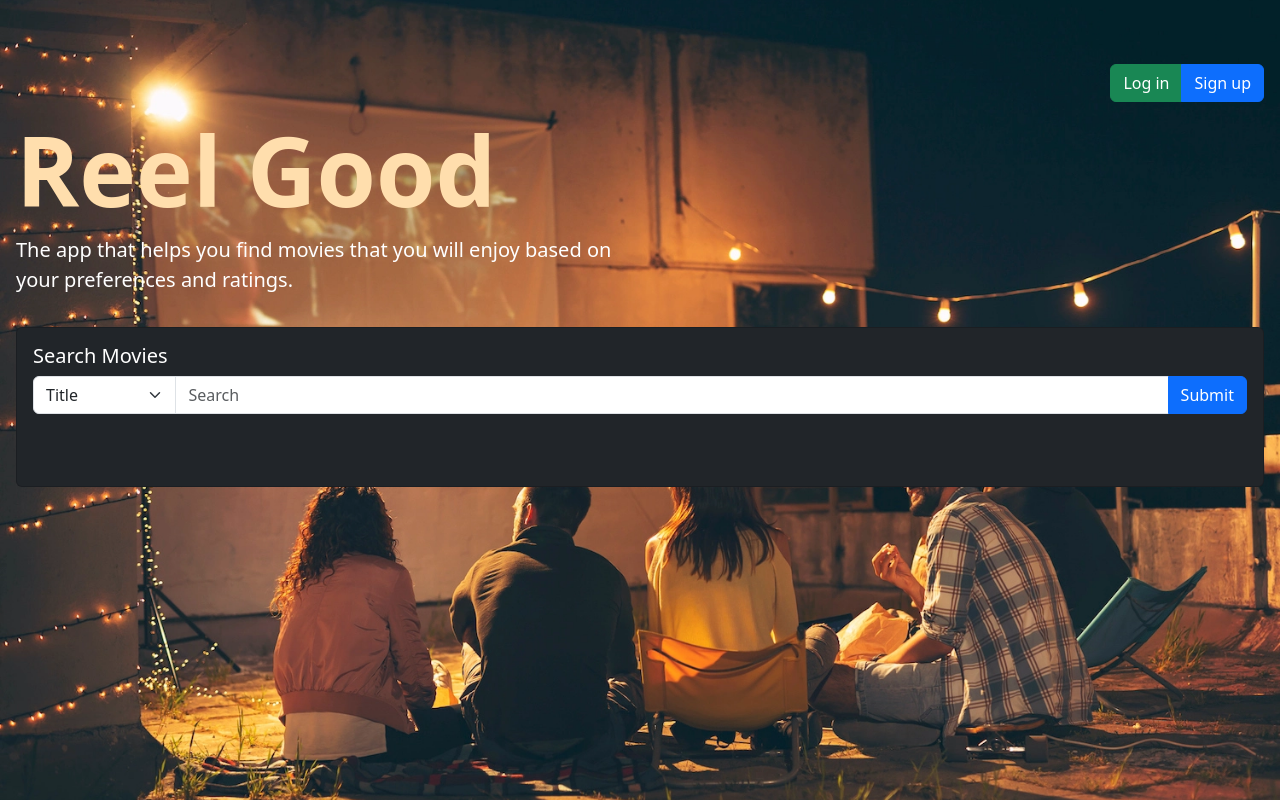
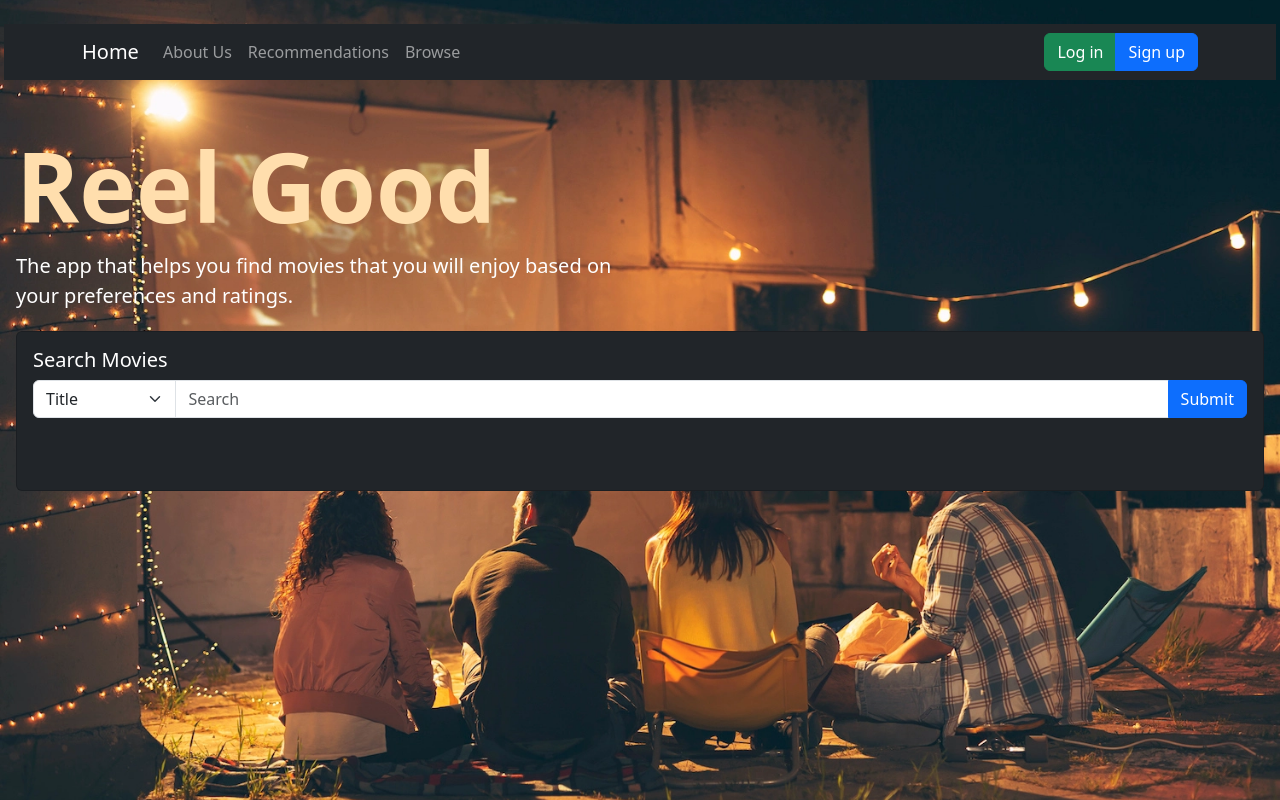
Before and after one commit to ReelGoodOSU/reel-good, a React (Create React App) app: page / in a window 1280 px wide. Built offline with nearby package versions, Linux system fonts and the light colour scheme.

Commit message:
New Navbar for homepage

```diff
--- a/src/pages/HomePage.js
+++ b/src/pages/HomePage.js
@@ -1,12 +1,39 @@
 import React from "react";
-import { Container, Row, Col, Card, Button } from "react-bootstrap";
+import {
+  Container,
+  Row,
+  Col,
+  Card,
+  Button,
+  Navbar,
+  Nav,
+} from "react-bootstrap";
 import { Link } from "react-router-dom";
 import SearchForm from "../components/SearchForm";
 
 function HomePage() {
   return (
     <Container fluid className="p-3">
-      <Row className="mb-3 mt-5">
+      <Row className="mb-1 mt-2">
+        <Navbar bg="dark" data-bs-theme="dark">
+          <Container>
+            <Navbar.Brand href="#home">Home</Navbar.Brand>
+            <Nav className="me-auto">
+              <Nav.Link href="#home">About Us</Nav.Link>
+              <Nav.Link href="#features">Recommendations</Nav.Link>
+              <Nav.Link href="#pricing">Browse</Nav.Link>
+            </Nav>
+            <div className="btn-group">
+              <Button variant="success" as={Link} to="/login">
+                Log in
+              </Button>
+              <Button variant="primary" as={Link} to="/signup">
+                Sign up
+              </Button>
+            </div>
+          </Container>
+        </Navbar>
+
         {
           // Header of the website, has title and description of the website
         }
@@ -19,18 +46,7 @@
             preferences and ratings.
           </p>
         </Col>
-        <Col>
-          <div className="float-end">
-            <div className="btn-group">
-              <Button variant="success" as={Link} to="/login">
-                Log in
-              </Button>
-              <Button variant="primary" as={Link} to="/signup">
-                Sign up
-              </Button>
-            </div>
-          </div>
-        </Col>
+        <Col></Col>
       </Row>
       <Row className="mb-3">
         {
```
